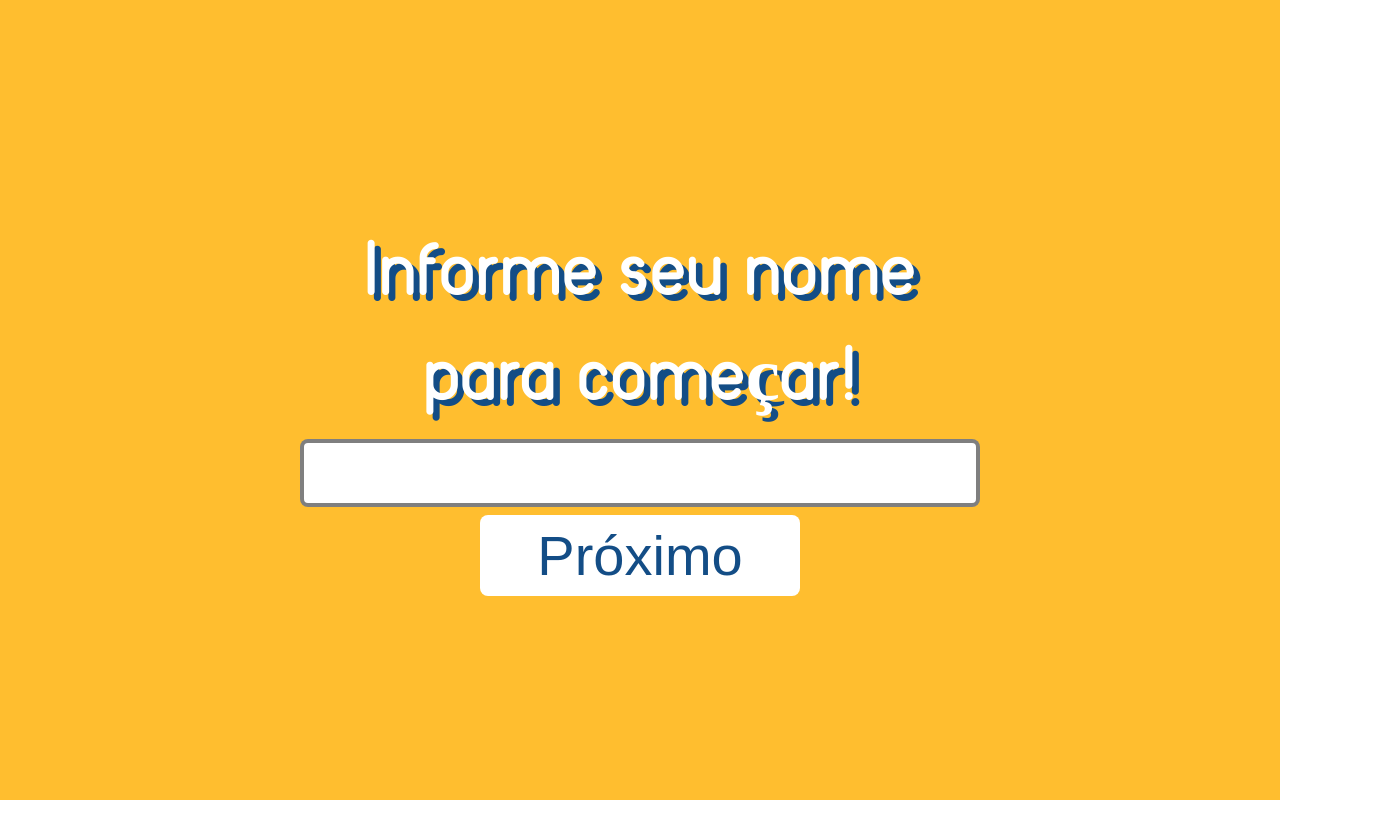
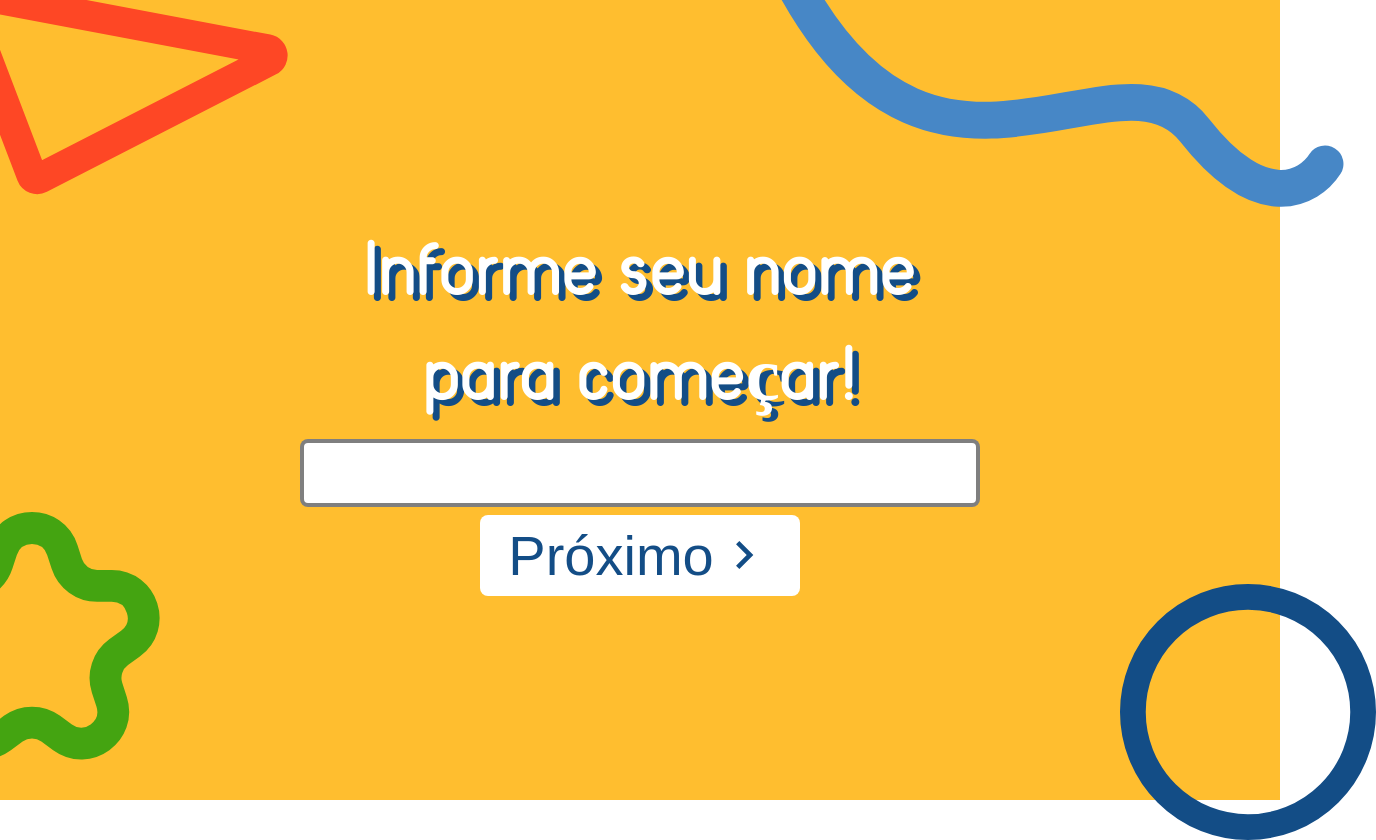
Before and after one commit to 8january/odysseia-feira-fmm-frontend, a React (Vite) app: page / in a window 1280 px wide. Shown: the whole page, 1376 px wide, since content can reach past the window. Before the commit the page ends 800 px from the top, so only its background shows below. Built offline with nearby package versions, Linux system fonts and the light colour scheme.

Commit message:
Result page and axios methods

```diff
--- a/src/App.css
+++ b/src/App.css
@@ -51,8 +51,28 @@
   height: auto;
 
   font-size: 56px;
+
+  display: flex;
+  align-items: center;
+  justify-content: center;
+  gap: 2px;
 }
 
+#timer {
+position: absolute;
+top: 32px;
+right: 32px;
+
+  color: white;
+
+  font-size: 64px;
+  text-shadow: 6.4px 6.4px #134D86;
+
+  display: flex;
+  align-items: center;
+  justify-content: center;
+  gap: 8px;
+}
 
 #info {
   background-color: white;
@@ -66,6 +86,12 @@
 
   font-size: 42px;
   text-align: center;
+
+  display: flex;
+  flex-direction: column;
+  align-items: center;
+  justify-content: center;
+  gap: 8px;
 }
 
 #info strong {
@@ -191,6 +217,137 @@ h3 {
   display: none;
 }
 
+h1 {
+  font-size: 48px;
+  color: white;
+}
+
+.points
+  {
+      width: 100vw;
+      height: 100vh;
+
+      background-color: #4787C6;
+
+      display: flex;
+      flex-direction: column;
+
+      align-items: center;
+      justify-content: center;
+
+      font-family: reef;
+
+      overflow: hidden;
+
+  }
+
+  .points h1 {
+    text-align: center;
+    font-size: 10vw;
+    color: white;
+
+    width: 50vw;
+
+    text-shadow: 6.4px 6.4px #134D86;
+}
+
+  .points h2 {
+    text-align: center;
+    font-size: 4vw;
+    color: black;
+
+    width: 50vw;
+    margin: 8px;
+  }
+
+  .points button {
+    padding: 8px;
+    color: #134D86;
+
+    background: none;
+    background-color: white;
+
+    border: none;
+    border-radius: 8px;
+
+    width: 25vw;
+    height: auto;
+
+    font-size: 56px;
+  }
+
+#points {
+  background-color: white;
+  padding: 8px;
+  border-radius: 8px;
+
+  display: flex;
+  flex-direction: column;
+  align-items: center;
+  justify-content: center;
+}
+
+#points a {
+  display: flex;
+  align-items: center;
+  justify-content: center;
+
+  text-decoration: underline;
+
+  font-size: 32px;
+}
+
+#points-p {
+  font-size: 64px;
+  text-align: center;
+
+  color: #FFBE2F;
+  text-shadow: .4px 6px #134D86;
+}
+
+#points-f {
+  font-size: 128px;
+}
+
+#time-p {
+  font-size: 40px;
+  text-align: center;
+}
+
+#a-1, #a-2, #a-3, #a-4 {
+      position: absolute;
+
+      width: 250px;
+      height: auto;
+}
+
+#a-1 {
+  left: -7.5%;
+  top: -17.5%;
+
+  width: 30vw;
+}
+
+#a-2 {
+  right: -5%;
+  top: -15%;
+
+  width: 50vw;
+}
+
+#a-3 {
+  left: -7.5%;
+  bottom: 5%;
+
+  width: 20vw;
+}
+
+#a-4 {
+  bottom: -5%;
+  right: -7.5%;
+
+  width: 20vw;
+}
 
 @media only screen and (max-width: 700px) {
   #rs {
--- a/src/App.tsx
+++ b/src/App.tsx
@@ -1,15 +1,26 @@
 /* eslint-disable @typescript-eslint/no-unused-vars */
+
+import { TfiAlarmClock } from "react-icons/tfi";
+import { MdOutlineKeyboardArrowRight } from "react-icons/md";
+
+
 import { useState, useRef } from 'react'
-import { useTimer } from 'react-timer-hook'
+import { NavLink } from "react-router-dom";
+
+import { useTimer, useStopwatch } from 'react-timer-hook'
 import { TimerSettings } from 'react-timer-hook'
 
 import { questions } from './inMemory/data'
 
+import axios from 'axios';
+
 import './App.css'
+
+
 
 function App() {
   const time = new Date()
-  time.setSeconds(time.getSeconds() + (25 * 60) - 1)
+  time.setSeconds(time.getSeconds() + (25 * 60))
 
   const timer: TimerSettings = {
     autoStart: false,
@@ -19,14 +30,40 @@ function App() {
 
   const [step, setStep] = useState(0)
   const [q, setQ] = useState(0)
+
   // eslint-disable-next-line @typescript-eslint/no-explicit-any
   const nameRef = useRef<any>('')
-  const correctAnswersRef = useRef<number>(0)
 
-  const { seconds, minutes, start } = useTimer(timer)
+  const [correct, setCorrect] = useState(0)
+  const { seconds: timerSeconds, minutes: timerMinutes, start: timerStart, pause: timerPause } = useTimer(timer)
+  const { totalSeconds, seconds: watchSeconds, minutes: watchMinutes, start: watchStart, pause: watchPause } = useStopwatch({ autoStart: false })
 
-  console.log(seconds, minutes)
+  console.log(timerSeconds, timerMinutes)
 
+  const sendData = async () => {
+    const user_data = {
+      name: nameRef?.current?.value,
+      correctAnswers: correct,
+      time: totalSeconds,
+    };
+
+    try {
+
+      const response = await axios.get("https://5000-idx-odysseia-feira-fmm-1719166986551.cluster-vpxjqdstfzgs6qeiaf7rdlsqrc.cloudworkstations.dev/", {
+        method: 'get',
+        withCredentials: true
+      })
+
+      console.log(response.data)
+      const { data } = await axios.post("https://5000-idx-odysseia-feira-fmm-1719166986551.cluster-vpxjqdstfzgs6qeiaf7rdlsqrc.cloudworkstations.dev/user", user_data, {
+        method: 'POST',
+        withCredentials: true
+      })
+      console.log(data);
+    } catch (error) {
+      console.error(error);
+    }
+  };
   const user = () => {
 
     return (<>
@@ -36,7 +73,7 @@ function App() {
         <button onClick={() => {
           setStep(1)
           console.log(nameRef.current.value)
-        }}> Próximo </button>
+        }}> Próximo <MdOutlineKeyboardArrowRight /> </button>
       </div>
     </>)
   }
@@ -46,29 +83,36 @@ function App() {
       <h2>Vamos testar seus conhecimentos em história!</h2>
       <button onClick={() => {
         setStep(2)
-        start()
+        timerStart()
+        watchStart()
       }}> Começar </button>
     </>)
   }
 
   const info = () => {
     return (<>
-      <p id='timer'>{minutes}:{seconds < 10 ? "0" : ""}{seconds}</p>
+      <p id='timer'><TfiAlarmClock />{timerMinutes}:{timerSeconds < 10 ? "0" : ""}{timerSeconds}</p>
       <div id='info'><p>Serão 5 questão na atividade valendo  <strong> 15 pontos cada questão acertada! </strong>
         Quando acumular o <strong>máximo de pontos</strong> poderá receber uma lembrancinha exclusiva para os ganhadores.</p>
-        <button onClick={() => { setStep(3) }} id='iniciar'>Iniciar</button>
+        <button onClick={() => { setStep(3) }} id='iniciar'>Iniciar <MdOutlineKeyboardArrowRight /> </button>
       </div>
     </>)
   }
 
   const question = () => {
 
+    if (q == 5) {
+      timerPause()
+      watchPause()
+      setStep(4)
+      sendData()
+    }
 
     return (<>
       <div className='question-container'>
         <div className='question-image'>
-          <img src={`/il-${q % 3 + 1}.svg`} alt='question illustration' id='rs'/>
-          <img src={`/il-${q % 3 + 1}-mb.svg`} alt='question illustration' id='mb'/>
+          <img src={`/il-${q % 3 + 1}.svg`} alt='question illustration' id='rs' />
+          <img src={`/il-${q % 3 + 1}-mb.svg`} alt='question illustration' id='mb' />
         </div>
         <div className='question-content'>
           <h3> Questão {q + 1} </h3>
@@ -77,31 +121,31 @@ function App() {
             <button onClick={() => {
               // Check if answer is correct
               if (questions[q]?.answers[0]?.correct) {
-                correctAnswersRef.current += 1
+                setCorrect(correct + 1)
               }
               setQ(q + 1)
             }}>{questions[q]?.answers[0]?.description}</button>
             <button onClick={() => {
               // Check if answer is correct
               if (questions[q]?.answers[1]?.correct) {
-                correctAnswersRef.current += 1
+                setCorrect(correct + 1)
               }
               setQ(q + 1)
-            }}>{questions[q].answers[1].description}</button>
+            }}>{questions[q]?.answers[1].description}</button>
             <button onClick={() => {
               // Check if answer is correct
-              if (questions[q].answers[2].correct) {
-                correctAnswersRef.current += 1
+              if (questions[q]?.answers[2].correct) {
+                setCorrect(correct + 1)
               }
               setQ(q + 1)
-            }}>{questions[q].answers[2].description}</button>
+            }}>{questions[q]?.answers[2].description}</button>
             <button onClick={() => {
               // Check if answer is correct
-              if (questions[q].answers[3].correct) {
-                correctAnswersRef.current += 1
+              if (questions[q]?.answers[3].correct) {
+                setCorrect(correct + 1)
               }
               setQ(q + 1)
-            }}>{questions[q].answers[3].description}</button>
+            }}>{questions[q]?.answers[3].description}</button>
           </div>
         </div>
       </div>
@@ -109,11 +153,28 @@ function App() {
     </>)
   }
 
-  const steps = [user, init, info, question]
+  const result = () => {
+
+    return (<>
+      <h1>Parabéns</h1>
+      <div id='points'>
+        <h2>Pontuação:</h2>
+        <p id='points-p'><span id='points-f'>{(correct * 15)}</span>/75 pts.</p>
+        <p id='time-p'>Tempo: {watchMinutes < 10 ? "0" : ""}{watchMinutes}:{watchSeconds < 10 ? "0" : ""}{watchSeconds}</p>
+        <NavLink to={"/rank"}> Próximo <MdOutlineKeyboardArrowRight /> </NavLink>
+      </div>
+    </>)
+  }
+
+  const steps = [user, init, info, question, result]
 
   return (
     <>
-      <div className='app'>
+      <img src='/a-1.svg' id='a-1' />
+      <img src='/a-2.svg' id='a-3' />
+      <img src='/a-3.svg' id='a-4' />
+      <img src='/a-4.svg' id='a-2' />
+      <div className={step === 4 ? 'points' : 'app'}>
         {steps[step]()}
       </div>
     </>
```
